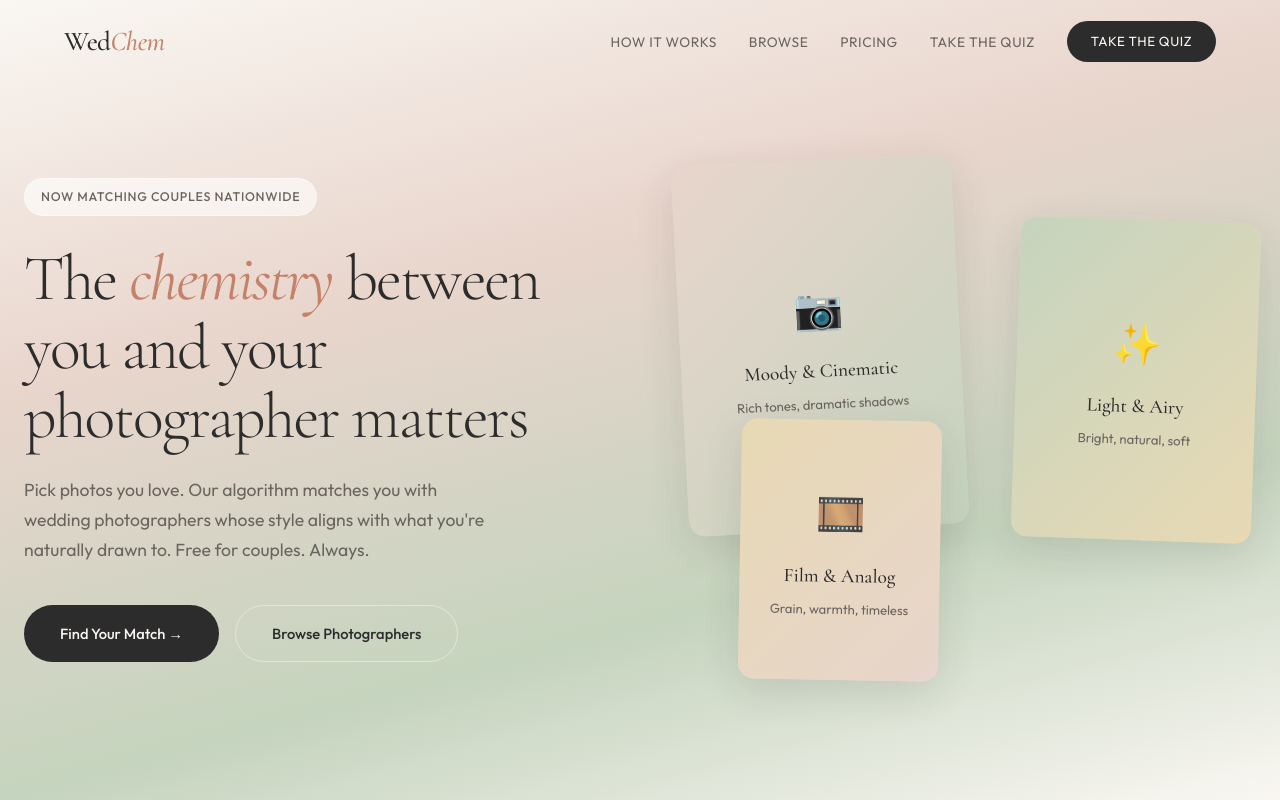
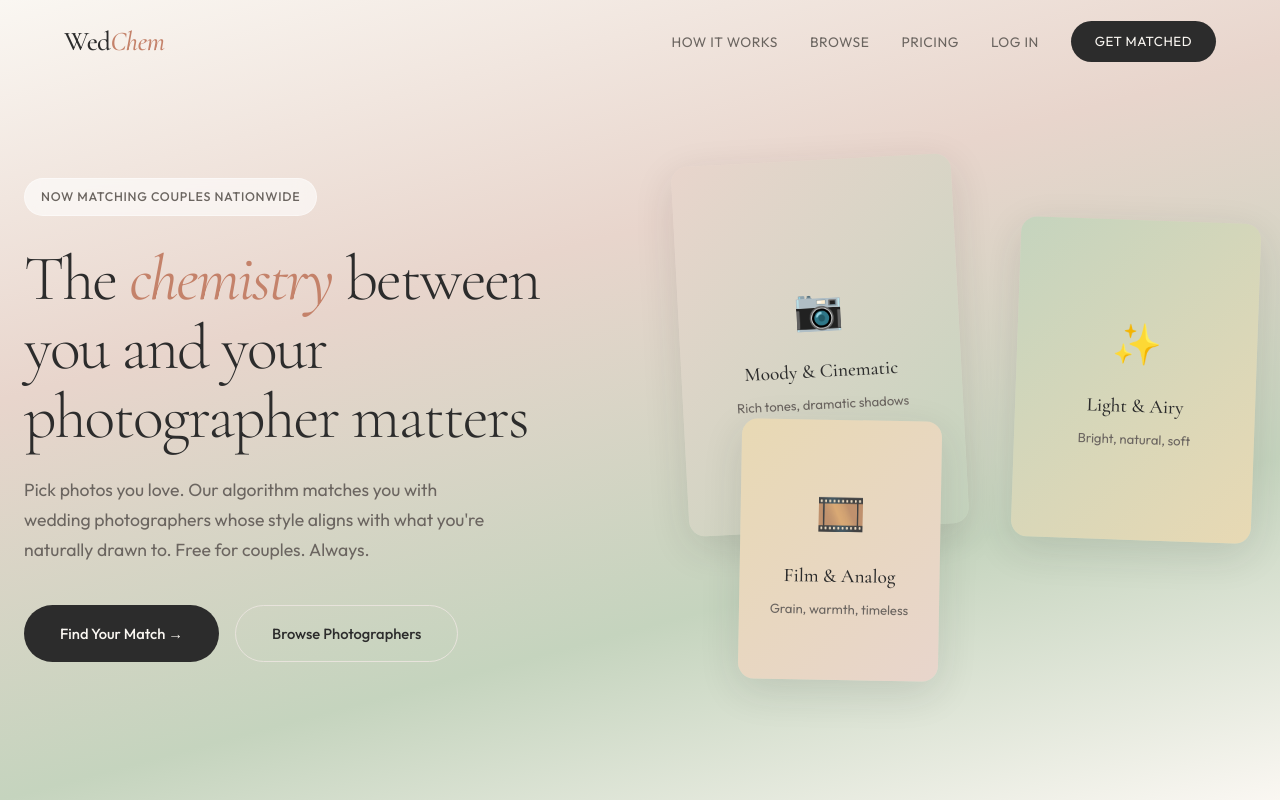
Before and after one commit to wed-chem/wed-chem, a Vue app: page / in a window 1280 px wide. Shown: the top 800 px of the page. Built offline with nearby package versions, Linux system fonts and the light colour scheme; no server answers.

Commit message:
fix nav: login, get matched, role states

```diff
--- a/src/components/layout/NavBar.vue
+++ b/src/components/layout/NavBar.vue
@@ -6,18 +6,23 @@
         <li><router-link to="/#how-it-works" @click="menuOpen = false">How It Works</router-link></li>
         <li><router-link to="/directory" @click="menuOpen = false">Browse</router-link></li>
         <li><router-link to="/pricing" @click="menuOpen = false">Pricing</router-link></li>
-        <li v-if="!authStore.isPhotographer"><router-link to="/quiz" @click="menuOpen = false">Take the Quiz</router-link></li>
         <li v-if="authStore.isAdmin">
           <router-link to="/admin" @click="menuOpen = false">Admin</router-link>
         </li>
         <li v-if="authStore.isPhotographer">
           <router-link to="/dashboard" class="nav-btn" @click="menuOpen = false">Dashboard</router-link>
         </li>
+        <li v-if="authStore.isLoggedIn && !authStore.isPhotographer">
+          <router-link to="/quiz" class="nav-btn" @click="menuOpen = false">Get Matched</router-link>
+        </li>
         <li v-if="authStore.isLoggedIn">
           <button class="nav-link-btn" @click="authStore.logout(); menuOpen = false">Logout</button>
         </li>
         <li v-if="!authStore.isLoggedIn">
-          <router-link to="/quiz" class="nav-btn" @click="menuOpen = false">Take the Quiz</router-link>
+          <router-link to="/login" @click="menuOpen = false">Log In</router-link>
+        </li>
+        <li v-if="!authStore.isLoggedIn">
+          <router-link to="/quiz" class="nav-btn" @click="menuOpen = false">Get Matched</router-link>
         </li>
       </ul>
       <button class="mobile-toggle" @click="menuOpen = !menuOpen">
```
